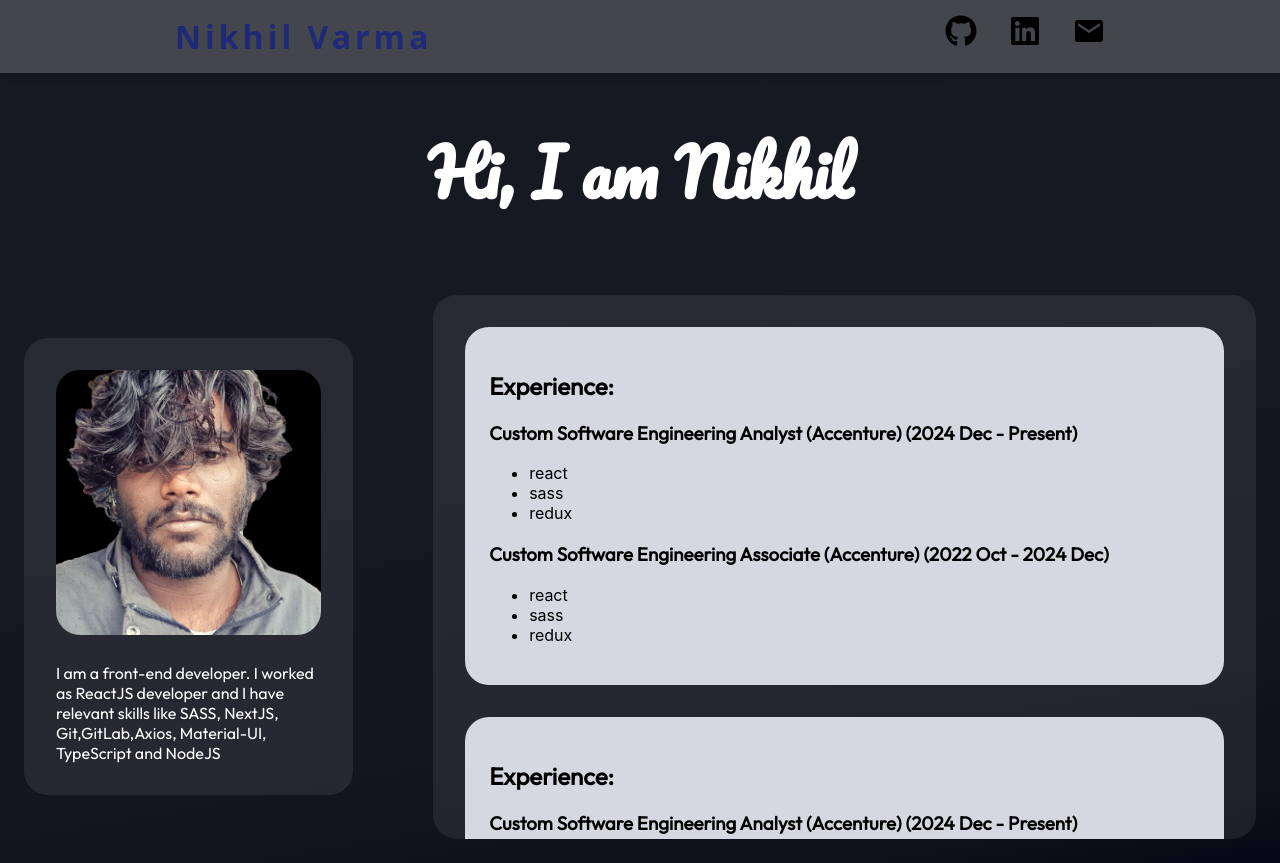
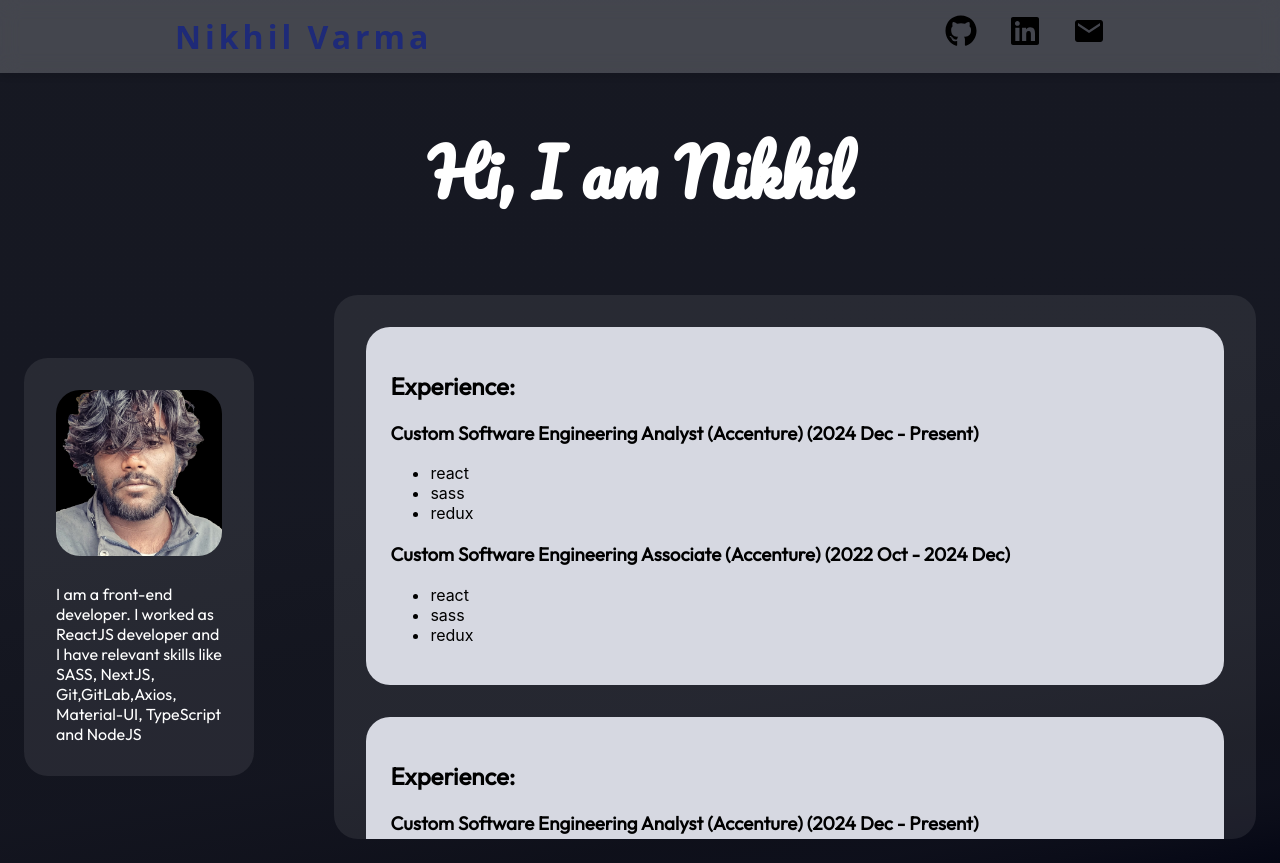
Before and after one commit to nikhilvarma140/personal_portfolio, a React (Create React App) app: page / in a window 1280 px wide. Built offline with nearby package versions, Linux system fonts and the light colour scheme; a web font is replaced by a local one.

Commit message:
updated card layout

```diff
--- a/src/components/home.css
+++ b/src/components/home.css
@@ -75,7 +75,7 @@
     }
     .content{
         display: grid;
-        grid-template-columns: 1fr 2.5fr;
+        grid-template-columns: 1fr 4fr;
         align-items: center;
         gap:5rem
     }
```
